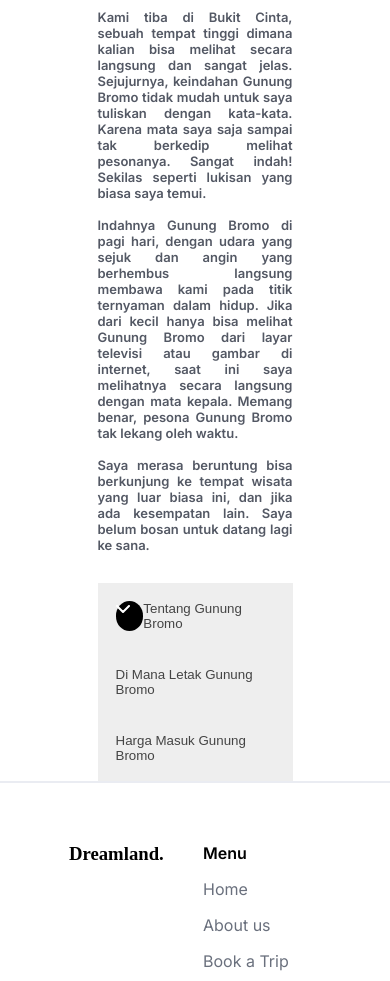
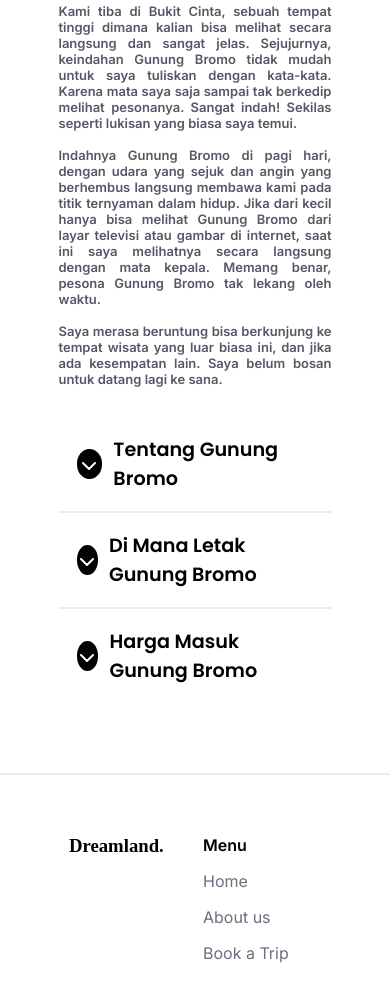
Before and after one commit to mhikmal03/ligacoding, a plain HTML site: page public/detail.html in a window 390 px wide. Shown: the part 483-1464 px from the top of the page. Drawn offline with Linux system fonts and the light colour scheme.

Commit message:
accodion jadi

```diff
--- a/public/detail.html
+++ b/public/detail.html
@@ -77,23 +77,33 @@
     <!-- ARTICLE -->
     <!-- DROPDOWN -->
     <div class="Dropdown-Container">
+        <div class="border">
             <button class="accordion">
                 <div class="Circle"><img src="/assets/arrowdown.svg" alt=""></div>
                 Tentang Gunung Bromo
             </button>
             <div class="panel">
-            <p>Lorem ipsum dolor sit amet consectetur adipisicing elit. Pariatur, assumenda quaerat sequi sed voluptates
-                vero tempore atque! Beatae sequi sunt facere consequuntur voluptas? Amet, mollitia unde. Cum odit omnis
+                <p>Lorem ipsum dolor sit amet consectetur adipisicing elit. Pariatur, assumenda quaerat sequi sed
+                    voluptates
+                    vero tempore atque! Beatae sequi sunt facere consequuntur voluptas? Amet, mollitia unde. Cum odit
+                    omnis
                     id!</p>
             </div>
-
-        <button class="accordion">Di Mana Letak Gunung Bromo</button>
+        </div>
+        <div class="border">
+            <button class="accordion">
+                <div class="Circle"><img src="/assets/arrowdown.svg" alt=""></div>Di Mana Letak Gunung Bromo
+            </button>
             <div class="panel">
-            <p>Gunung Bromo adalah gunung api aktif yang terletak di perbatasan kabupaten Lumajang, Malang, Pasuruan dan Probolinggo.</p>
+                <p>Gunung Bromo adalah gunung api aktif yang terletak di perbatasan kabupaten Lumajang, Malang, Pasuruan
+                    dan
+                    Probolinggo.</p>
                 <img src="/assets/LetakBromo.png" alt="">
             </div>
-
-        <button class="accordion">Harga Masuk Gunung Bromo</button>
+        </div>
+        <button class="accordion">
+            <div class="Circle"><img src="/assets/arrowdown.svg" alt=""></div>Harga Masuk Gunung Bromo
+        </button>
         <div class="panel">
             <p>Lorem ipsum...</p>
         </div>
--- a/public/script.js
+++ b/public/script.js
@@ -27,7 +27,7 @@ const acc = document.getElementsByClassName("accordion");
 
 for (let i = 0; i < acc.length; i++) {
   acc[i].addEventListener("click", function () {
-    acc[i].classList.toggle("active");
+    acc[i].classList.toggle("clicked");
     const panel = this.nextElementSibling;
     if (panel.style.display === "block") {
       panel.style.display = "none";
@@ -36,6 +36,16 @@ for (let i = 0; i < acc.length; i++) {
     }
   });
 }
+
+
+
+
+
+
+
+
+
+
 
 
 let slideIndex = 1;
--- a/style/Dropdown.css
+++ b/style/Dropdown.css
@@ -1,12 +1,12 @@
 .Dropdown-Container {
     width: 50%;
     margin: 0 auto;
+    margin-bottom: 70px;
 }
 
 .accordion {
-    background-color: #eee;
-    color: #444;
     cursor: pointer;
+    background-color: white;
     padding: 18px;
     width: 100%;
     text-align: left;
@@ -14,17 +14,12 @@
     outline: none;
     transition: 0.4s;
     display: flex;
+    gap: 0.7rem;
+    align-items: center;
   }
 
-  /* Add a background color to the button if it is clicked on (add the .active class with JS), and when you move the mouse over it (hover) */
-  .active, .accordion:hover {
-    background-color: #ccc;
-  }
-
-  /* Style the accordion panel. Note: hidden by default */
   .panel {
     padding: 0 18px;
-    background-color: white;
     display: none;
     overflow: hidden;
   }
@@ -34,8 +29,46 @@
     width: 30px;
     height: 30px;
     background-color: black;
+    text-align: center;
+    position: relative;
   }
 
   .Dropdown-Container .Circle img {
-    margin: 0 auto;
+    position: relative;
+
   }
+
+  .Dropdown-Container .Circle .clicked  img {
+    transform: rotate(20deg);
+  }
+
+  .Dropdown-Container .accordion {
+    font-family: 'Poppins', sans-serif;
+    font-weight: 600;
+    font-size: larger;
+  }
+
+  .Dropdown-Container .panel {
+    font-family: 'Inter', sans-serif;
+    font-weight: 500;
+    padding: 10px 20px;
+
+  }
+
+  .Dropdown-Container .panel p {
+    padding-bottom: 30px;
+  }
+
+  .Dropdown-Container .border {
+    border-bottom: 2px solid #EAECF2;
+  }
+
+
+
+
+  @media (max-width: 768px) {
+
+    .Dropdown-Container {
+        width: 70%;
+    }
+}
--- a/style/article.css
+++ b/style/article.css
@@ -49,4 +49,7 @@
     .Article-Container {
         font-size: small;
     }
+    .Article-Container {
+        width: 70%;
+    }
 }
```
Lines whose indentation alone changed are shown as unchanged.
